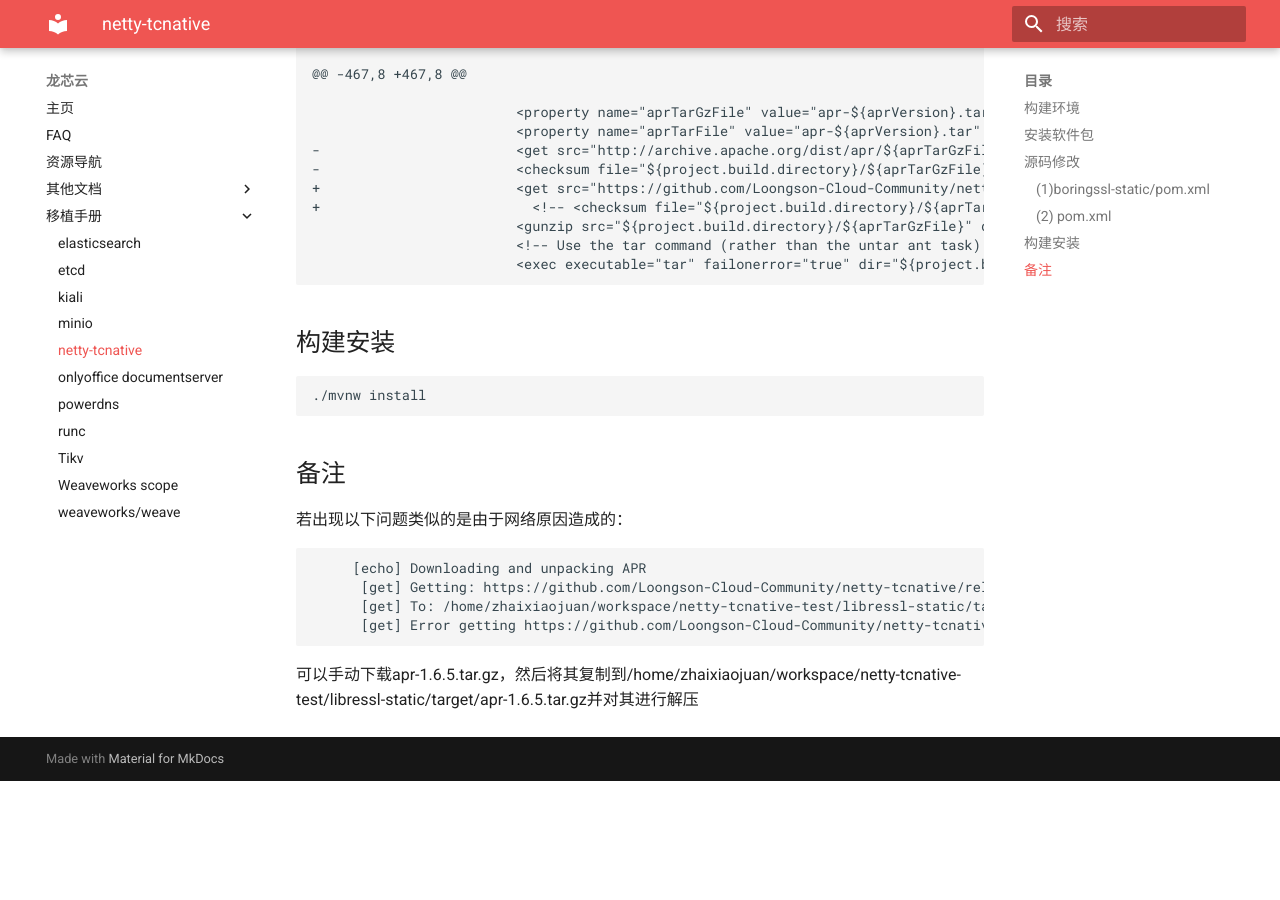
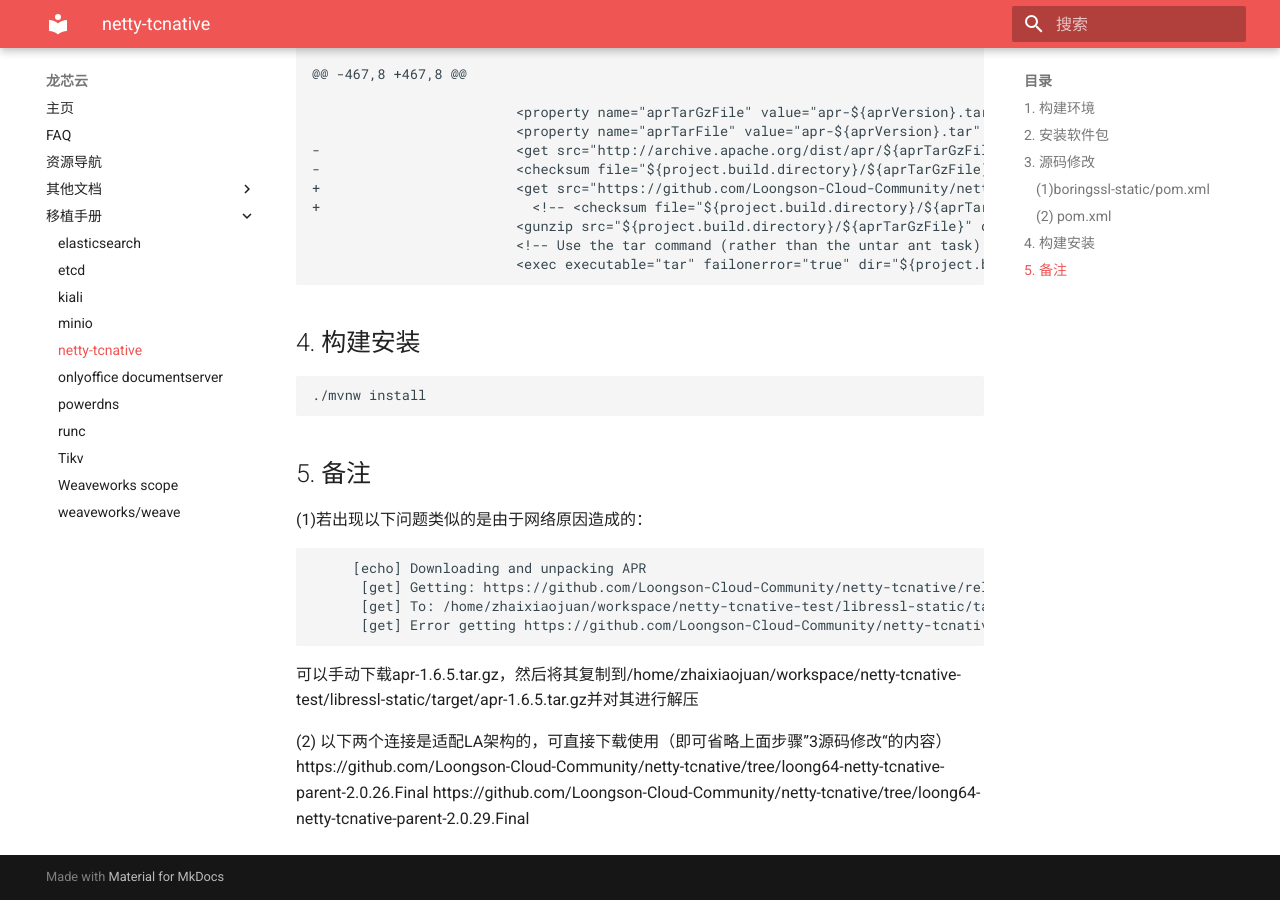
Before and after one commit to Loongson-Cloud-Community/Loongson-Cloud-Community, an MkDocs documentation site: the page built from docs/移植手册/netty-tcnative.md, in a window 1280 px wide and 900 px high, scrolled down 1428 px. Built offline with MkDocs 1.6.1 and Material for MkDocs 9.7.7, drawn with Linux system fonts in a browser that asks for light colours; before the commit the page ends 2209 px from its top, so only the background shows below that; some of the changed text lies outside the part shown.

Commit message:
Update netty-tcnative.md

````diff
--- a/docs/移植手册/netty-tcnative.md
+++ b/docs/移植手册/netty-tcnative.md
@@ -1,7 +1,7 @@
 # netty-tcnative
 netty-tcnative构建指导
 
-## 构建环境
+## 1. 构建环境
 ```
 cat /etc/os-release
 PRETTY_NAME="Loongnix GNU/Linux 20 (DaoXiangHu)"
@@ -21,13 +21,13 @@
 Linux node1 4.19.0-19-loongson-3 #1 SMP pkg_lnd10_4.19.190-7.6 Wed Nov 16 11:12:41 UTC 2022 loongarch64 loongarch64 loongarch64 GNU/Linux
 ```
 
-## 安装软件包
+## 2. 安装软件包
 ```
 apt install libapr1-dev libssl-dev cmake ninja-build libunwind-dev golang-1.19-go
 export PATH=/usr/lib/go-1.19/bin:$PATH
 ```
 
-## 源码修改
+## 3. 源码修改
 ### (1)boringssl-static/pom.xml
 ```
 diff --git a/boringssl-static/pom.xml b/boringssl-static/pom.xml
@@ -73,13 +73,13 @@
                          <exec executable="tar" failonerror="true" dir="${project.build.directory}/" resolveexecutable="true">
 ```
 
-## 构建安装
+## 4. 构建安装
 ```
 ./mvnw install
 ```
 
-## 备注
-若出现以下问题类似的是由于网络原因造成的：
+## 5. 备注
+(1)若出现以下问题类似的是由于网络原因造成的：
 ```
      [echo] Downloading and unpacking APR
       [get] Getting: https://github.com/Loongson-Cloud-Community/netty-tcnative/releases/download/netty-tcnative-parent-2.0.26.Final/la64-apr-1.6.5.tar.gz
@@ -87,3 +87,8 @@
       [get] Error getting https://github.com/Loongson-Cloud-Community/netty-tcnative/releases/download/netty-tcnative-parent-2.0.26.Final/la64-apr-1.6.5.tar.gz to /home/zhaixiaojuan/workspace/netty-tcnative-test/libressl-static/target/apr-1.6.5.tar.gz
 ```
 可以手动下载apr-1.6.5.tar.gz，然后将其复制到/home/zhaixiaojuan/workspace/netty-tcnative-test/libressl-static/target/apr-1.6.5.tar.gz并对其进行解压
+
+(2)
+ 以下两个连接是适配LA架构的，可直接下载使用（即可省略上面步骤”3源码修改“的内容）
+https://github.com/Loongson-Cloud-Community/netty-tcnative/tree/loong64-netty-tcnative-parent-2.0.26.Final
+https://github.com/Loongson-Cloud-Community/netty-tcnative/tree/loong64-netty-tcnative-parent-2.0.29.Final
````
